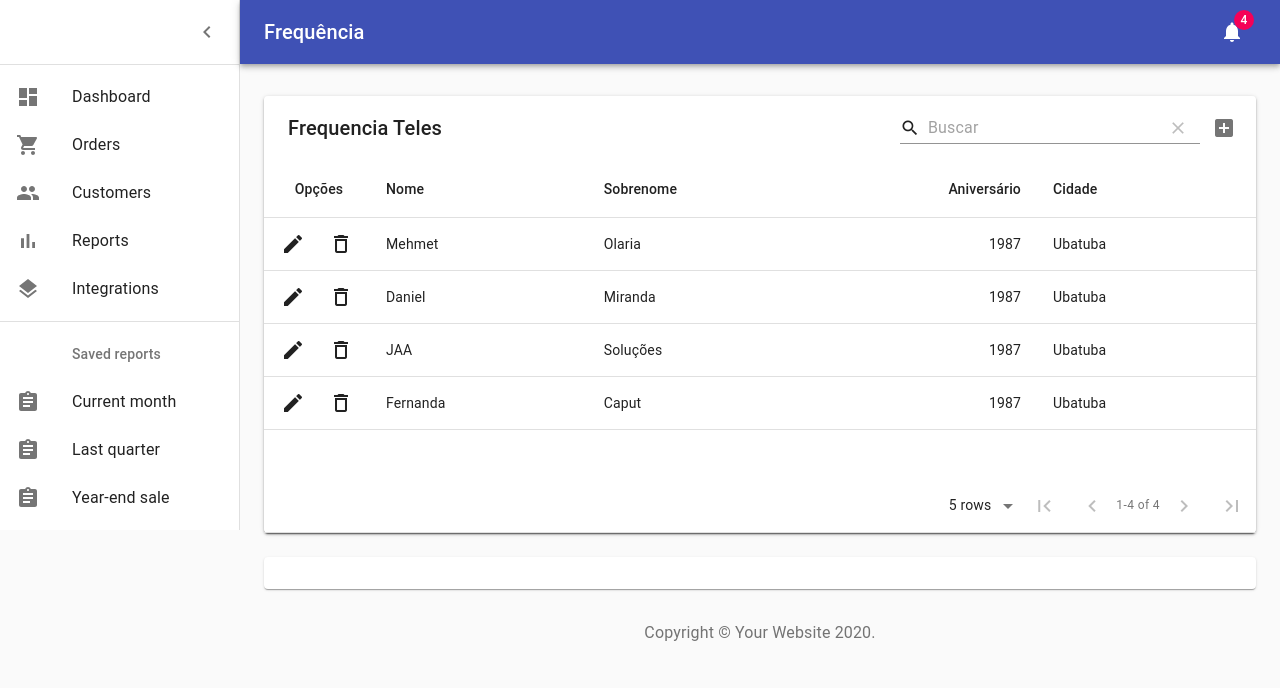
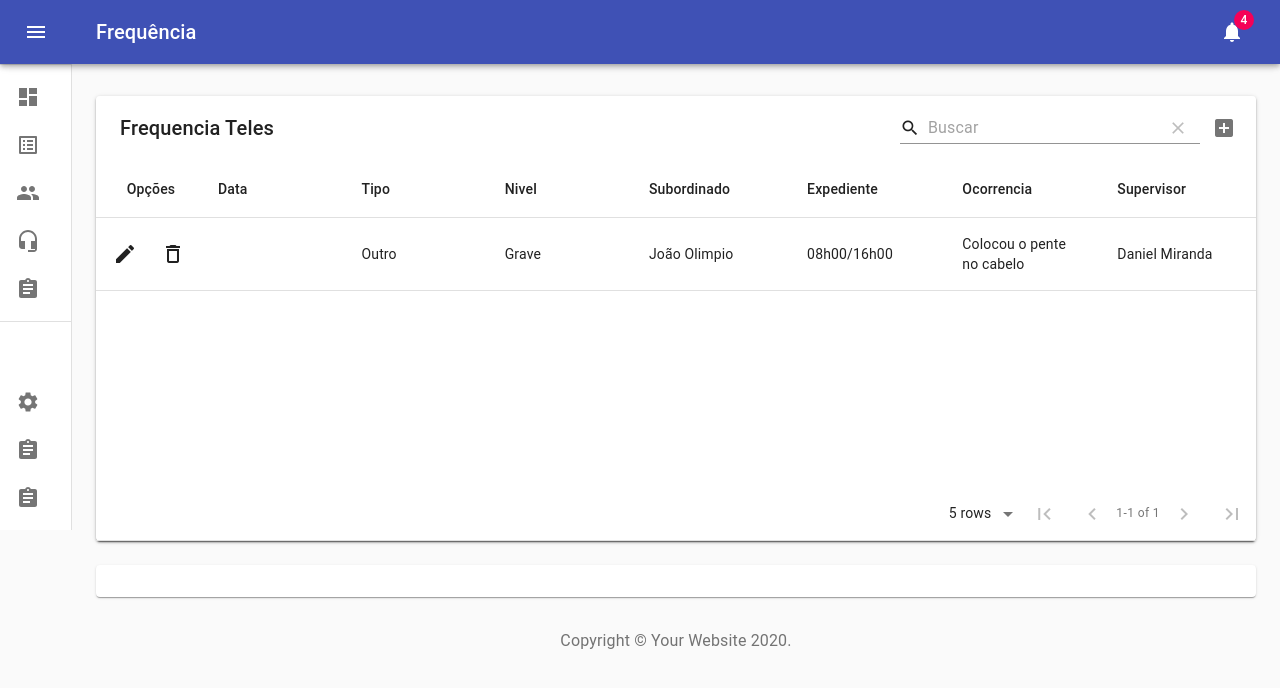
Before and after one commit to DevFigueiredo/AvaliacaoFeedback, a React (Create React App) app in the folder frontend/: page /Frequencia in a window 1280 px wide. Shown: the top 688 px of the page. Built offline with nearby package versions, Linux system fonts and the light colour scheme; the HTML template or start-up script is replaced by a standard one.

Commit message:
Modificado todos os Styles.css para style.js

```diff
--- a/frontend/src/components/ListaMenu/index.js
+++ b/frontend/src/components/ListaMenu/index.js
@@ -5,12 +5,12 @@ import ListItemIcon from '@material-ui/core/ListItemIcon';
 import ListItemText from '@material-ui/core/ListItemText';
 import ListSubheader from '@material-ui/core/ListSubheader';
 import DashboardIcon from '@material-ui/icons/Dashboard';
-import ShoppingCartIcon from '@material-ui/icons/ShoppingCart';
 import PeopleIcon from '@material-ui/icons/People';
-import BarChartIcon from '@material-ui/icons/BarChart';
-import LayersIcon from '@material-ui/icons/Layers';
+import ListAltIcon from '@material-ui/icons/ListAlt';
 import AssignmentIcon from '@material-ui/icons/Assignment';
-
+import SettingsIcon from '@material-ui/icons/Settings';
+import HeadsetMicIcon from '@material-ui/icons/HeadsetMic';
+ import { Link } from 'react-router-dom';
 
 export const mainListItems = (
   <div>
@@ -18,33 +18,45 @@ export const mainListItems = (
       <ListItemIcon>
         <DashboardIcon />
       </ListItemIcon>
-      <ListItemText primary="Dashboard" />
+      <ListItemText primary="Início" />
     </ListItem>
+    <Link to="/Frequencia">
     <ListItem button>
       <ListItemIcon>
-        <ShoppingCartIcon />
+        <ListAltIcon />
       </ListItemIcon>
-      <ListItemText primary="Orders" />
+      <ListItemText primary="Frequencia" />
     </ListItem>
+    </Link>
+
+    <Link to="/Feedbacks">
     <ListItem button>
       <ListItemIcon>
         <PeopleIcon />
       </ListItemIcon>
-      <ListItemText primary="Customers" />
+      <ListItemText primary="Feedbacks" />
     </ListItem>
+    </Link>
+
+    <Link to="/Monitoria" style={{color:'red'}}>
     <ListItem button>
       <ListItemIcon>
-        <BarChartIcon />
+        <HeadsetMicIcon />
       </ListItemIcon>
-      <ListItemText primary="Reports" />
+      <ListItemText primary="Monitoria" />
     </ListItem>
+    </Link>
+
+    <Link to="/FichaFuncional">
     <ListItem button>
       <ListItemIcon>
-        <LayersIcon />
+        <AssignmentIcon />
       </ListItemIcon>
-      <ListItemText primary="Integrations" />
+      <ListItemText primary="Ficha Funcional" />
     </ListItem>
-  </div>
+    </Link>
+
+    </div>
 );
 
 export const secondaryListItems = (
@@ -52,9 +64,9 @@ export const secondaryListItems = (
     <ListSubheader inset>Saved reports</ListSubheader>
     <ListItem button>
       <ListItemIcon>
-        <AssignmentIcon />
+        <SettingsIcon />
       </ListItemIcon>
-      <ListItemText primary="Current month" />
+      <ListItemText primary="Configurações Avançadas" />
     </ListItem>
     <ListItem button>
       <ListItemIcon>
--- a/frontend/src/components/NavbarMenu/NavbarMenu.js
+++ b/frontend/src/components/NavbarMenu/index.js
@@ -16,7 +16,7 @@
   export default function NavbarMenu(props) {
       const classes = useStyles();
 
-      const [open, setOpen] = React.useState(true);
+      const [open, setOpen] = React.useState(false);
 
     const handleDrawerClose = () => {
       setOpen(false);
--- a/frontend/src/global.js
+++ b/frontend/src/global.js
@@ -1,6 +1,6 @@
 import { makeStyles } from '@material-ui/core/styles';
 
-    const drawerWidth = 240;
+    const drawerWidth = 280;
  export const Global = (makeStyles((theme) => ({
     root: {
     display: 'flex',
--- a/frontend/src/pages/Frequencia/index.js
+++ b/frontend/src/pages/Frequencia/index.js
@@ -6,7 +6,7 @@ import Copyright from '../../components/Copyright';
 //Importado o CSS Global do Site
 import {Global} from '../../global';
 //Importado o Menu do site
-import NavbarMenu from '../../components/NavbarMenu/NavbarMenu';
+import NavbarMenu from '../../components/NavbarMenu/';
 //Importado o componente que modifica o HEAD do site
 import {Helmet} from 'react-helmet';
 //Importado o componente de criacao de tabelas
@@ -20,23 +20,24 @@ export default function Frequencia() {
   //Criados os dados no estado da tabela atual
   const [Table, setTable] = React.useState({
     columns: [
-      //Coluna do nome
-      { title: 'Nome', field: 'nome' },
-      //Coluna do Sobrenome
-      { title: 'Sobrenome', field: 'sobrenome' },
-      //Coluna do Aniversário
-      { title: 'Aniversário', field: 'aniversario', type: 'numeric' },
-      //Coluna de cidade com apenas as opções de escolha
-      { title: 'Cidade', field: 'cidade',
-        lookup: { 34: 'Caraguatatuba', 63: 'Ubatuba' },
+      //Colunas da tabela
+      { title: 'Data', field: 'data', type: 'date' },
+      { title: 'Tipo', field: 'tipo' },
+      { title: 'Nivel', field: 'nivel' },
+      { title: 'Subordinado', field: 'subordinado' },
+      //Coluna com apenas opções de escolha
+      { title: 'Expediente', field: 'expediente',
+        lookup: { 1: '08h00/16h00', 2: '12h00/20h00' },
+      },
+      { title: 'Ocorrencia', field: 'ocorrencia' },
+      //Coluna com apenas as opções de escolha
+      { title: 'Supervisor', field: 'supervisor',
+        lookup: { 1: 'Daniel Miranda', 2: 'Vanessa Paixão' },
       },
     ],
     data: [
       //Dados da Tabela
-      { nome: 'Mehmet', sobrenome: 'Olaria', aniversario: 1987, cidade: 63 },
-      { nome: 'Daniel', sobrenome: 'Miranda', aniversario: 1987, cidade: 63 },
-      { nome: 'JAA', sobrenome: 'Soluções', aniversario: 1987, cidade: 63 },
-      { nome: 'Fernanda', sobrenome: 'Caput', aniversario: 1987, cidade: 63 },
+      {tipo: 'Outro', nivel: 'Grave', subordinado: 'João Olimpio', expediente: 1,ocorrencia: 'Colocou o pente no cabelo', supervisor: 1 },
     ],
   });
 
@@ -104,7 +105,9 @@ localization={
               resolve();
               setTable((dadosAnterioresTabela) => {
                 const data = [...dadosAnterioresTabela.data];
+
                 data.push(novosDadosTabela);
+
                 return { ...dadosAnterioresTabela, data };
               });
             }, 600);
--- a/frontend/src/pages/Frequencia/style.css
+++ /dev/null
@@ -1,3 +0,0 @@
-tr{
-    border: none !important;
-}
--- a/frontend/src/pages/Funcionarios/index.js
+++ b/frontend/src/pages/Funcionarios/index.js
@@ -6,7 +6,7 @@ import Copyright from '../../components/Copyright';
 //Importado o CSS Global do Site
 import {Global} from '../../global';
 //Importado o Menu do site
-import NavbarMenu from '../../components/NavbarMenu/NavbarMenu';
+import NavbarMenu from '../../components/NavbarMenu/';
 //Importado o componente que modifica o HEAD do site
 import {Helmet} from 'react-helmet';
 //Importado o componente de criacao de tabelas
--- a/frontend/src/pages/Login/style.css
+++ /dev/null
@@ -1,61 +0,0 @@
-    body{
-        background-color: #f5f5f5;
-
-    }
-
-    #Login {
-      display: -ms-flexbox;
-      display: -webkit-box;
-      display: flex;
-      -ms-flex-align: center;
-      -ms-flex-pack: center;
-      -webkit-box-align: center;
-      align-items: center;
-      -webkit-box-pack: center;
-      justify-content: center;
-      padding-top: 40px;
-      padding-bottom: 40px;
-      width: 50%;
-      max-width: 550px;
-      margin: 0 auto;
-    }
-
-    .form-signin {
-      width: 100%;
-      max-width: 330px;
-      padding: 15px;
-      margin: 0 auto;
-    }
-    .form-signin .checkbox {
-      font-weight: 400;
-    }
-    .form-signin .form-control {
-      position: relative;
-      box-sizing: border-box;
-      height: auto;
-      padding: 10px;
-      font-size: 16px;
-    }
-    .form-signin .form-control:focus {
-      z-index: 2;
-    }
-    .form-signin input[type="text"] {
-      margin-bottom: -1px;
-      border-bottom-right-radius: 0;
-      border-bottom-left-radius: 0;
-      margin-bottom: 10px;
-    }
-    .form-signin input[type="password"] {
-      margin-bottom: 10px;
-      border-top-left-radius: 0;
-      border-top-right-radius: 0;
-    }
-    .form-signin button[type="submit"] {
-      background-color:#272B30;
-      border-color: #494E53 !important;
-    }
-
-    .form-signin button[type="submit"]:active {
-      background-color:#494E53 !important;
-      border-color: #272B30 !important;
-    }
```
Also changed, not shown: frontend/src/pages/Frequencia/style.js (added), frontend/src/pages/Funcionarios/style.css (deleted), frontend/src/pages/Funcionarios/style.js (added).
